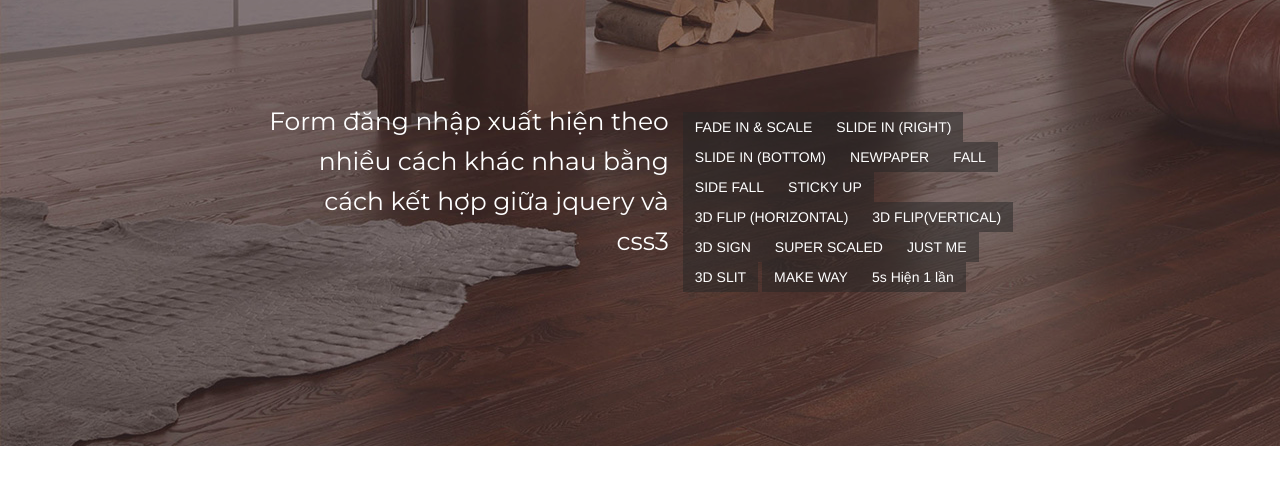
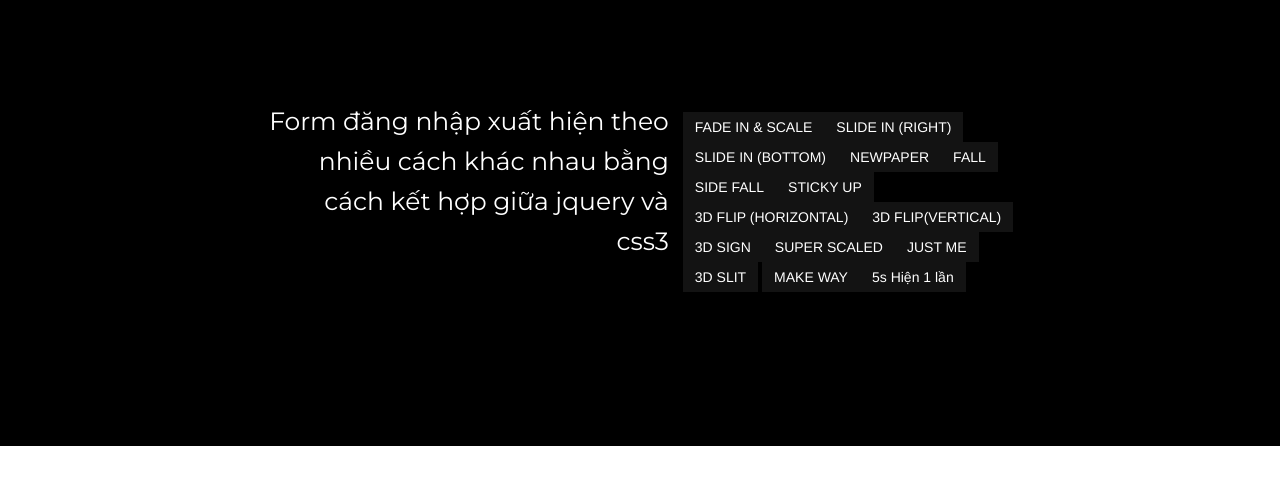
Before and after one commit to KhoiVVAPer/webnoithat, a plain HTML site: page index2.html in a window 1280 px wide. Shown: the part 54-532 px from the top of the page. Drawn offline with nearby package versions, Linux system fonts and the light colour scheme.

Commit message:
sua css phan banner

```diff
--- a/css/style2.css
+++ b/css/style2.css
@@ -267,7 +267,7 @@ button:hover {
     margin: auto;
     z-index: 10;
     top: 0;
-    background: #96696942;
+    background: black;
 }
 
 .off-light {
```
